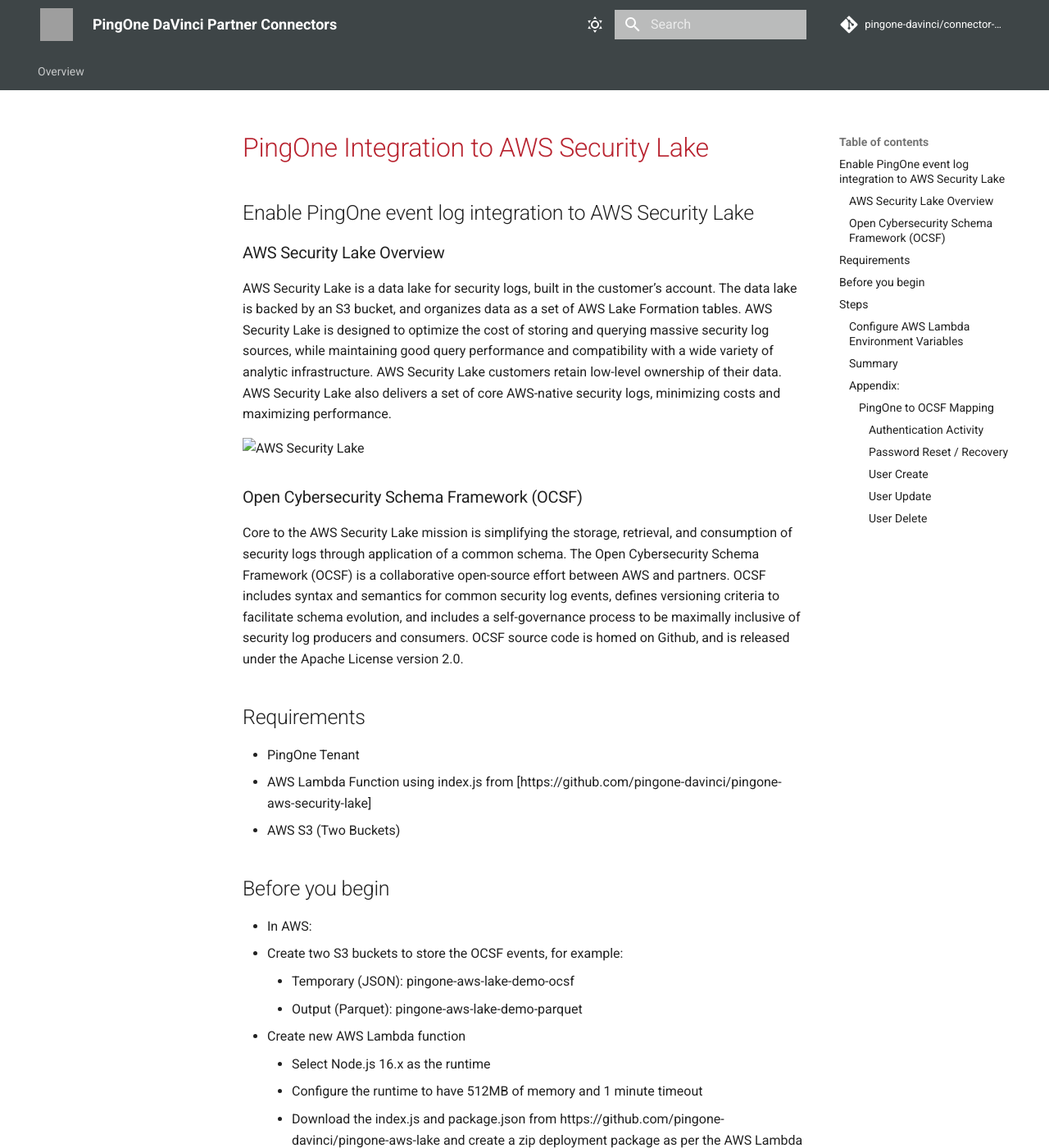
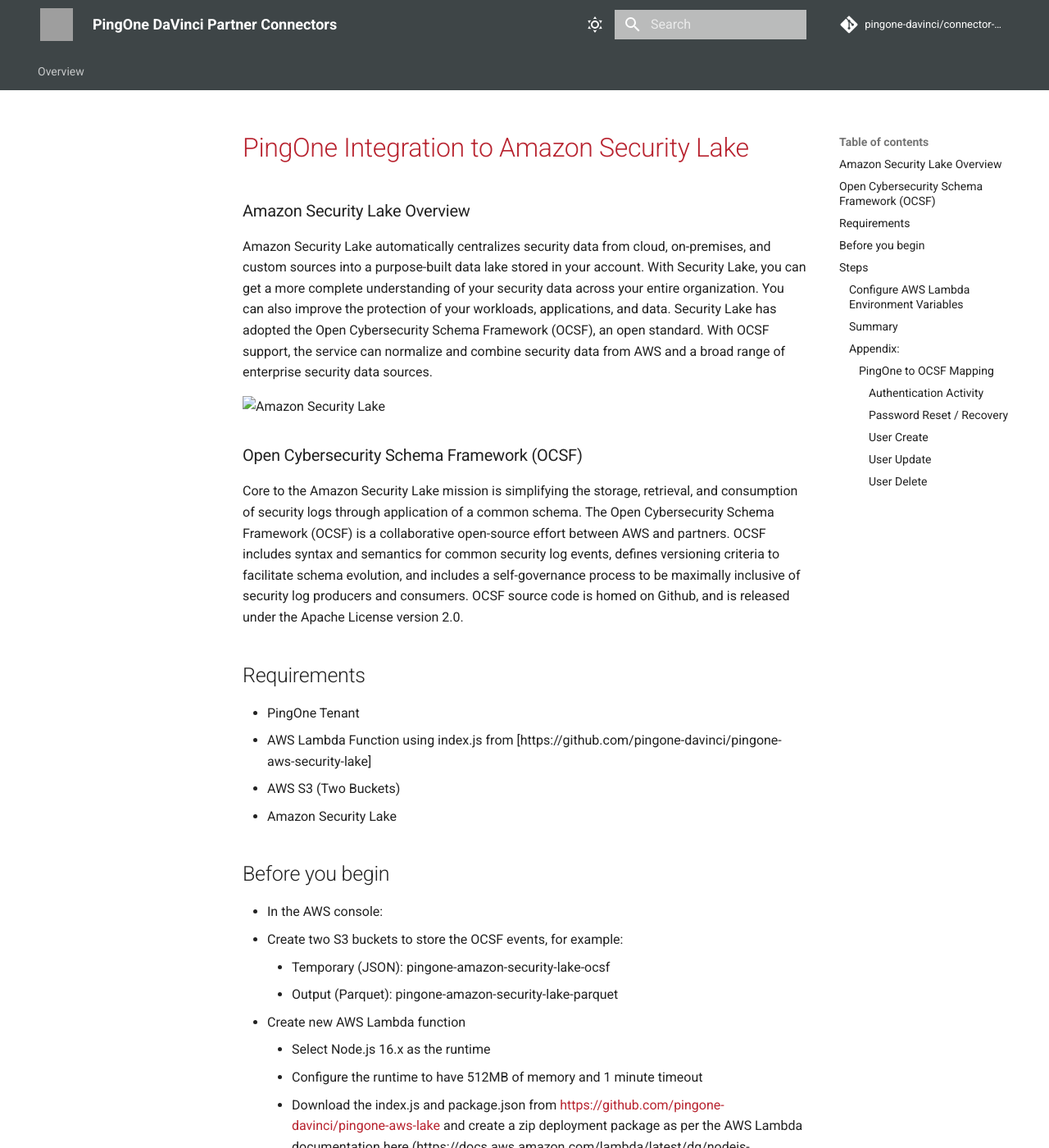
Before and after one commit to pingone-davinci/documentation, an MkDocs documentation site: the page built from docs/amazon-security-lake/README.md, in a window 1280 px wide and 1400 px high. Shown: the whole window at 82% size. Built offline with MkDocs 1.6.1 and Material for MkDocs 9.7.7, drawn with Linux system fonts in a browser that asks for light colours; comment, search, counter and statistics services are not loaded; some of the changed text lies outside the part shown; grey boxes are pictures that could not be loaded.

Commit message:
Update README.md

```diff
--- a/docs/amazon-security-lake/README.md
+++ b/docs/amazon-security-lake/README.md
@@ -1,30 +1,28 @@
-# PingOne Integration to AWS Security Lake
+# PingOne Integration to Amazon Security Lake
 
-## Enable PingOne event log integration to AWS Security Lake
+### Amazon Security Lake Overview
+Amazon Security Lake automatically centralizes security data from cloud, on-premises, and custom sources into a purpose-built data lake stored in your account. With Security Lake, you can get a more complete understanding of your security data across your entire organization. You can also improve the protection of your workloads, applications, and data. Security Lake has adopted the Open Cybersecurity Schema Framework (OCSF), an open standard. With OCSF support, the service can normalize and combine security data from AWS and a broad range of enterprise security data sources.
 
-### AWS Security Lake Overview
-AWS Security Lake is a data lake for security logs, built in the customer’s account. The data lake is backed by an S3 bucket, and organizes data as a set of AWS Lake Formation tables. AWS Security Lake is designed to optimize the cost of storing and querying massive security log sources, while maintaining good query performance and compatibility with a wide variety of analytic infrastructure. AWS Security Lake
-customers retain low-level ownership of their data. AWS Security Lake also delivers a set of core AWS-native security logs, minimizing costs and maximizing performance.
-
-![AWS Security Lake](2022-security-lake-1.jpeg)
+![Amazon Security Lake](2022-security-lake-1.jpeg)
 
 ### Open Cybersecurity Schema Framework (OCSF)
-Core to the AWS Security Lake mission is simplifying the storage, retrieval, and consumption of security logs through application of a common schema. The Open Cybersecurity Schema Framework (OCSF) is a collaborative open-source effort between AWS and partners. OCSF includes syntax and semantics for common security log events, defines versioning criteria to facilitate schema evolution, and includes a self-governance process to be maximally inclusive of security log producers and consumers. OCSF source code is homed on Github, and is released under the Apache License version 2.0.
+Core to the Amazon Security Lake mission is simplifying the storage, retrieval, and consumption of security logs through application of a common schema. The Open Cybersecurity Schema Framework (OCSF) is a collaborative open-source effort between AWS and partners. OCSF includes syntax and semantics for common security log events, defines versioning criteria to facilitate schema evolution, and includes a self-governance process to be maximally inclusive of security log producers and consumers. OCSF source code is homed on Github, and is released under the Apache License version 2.0.
 
 ## Requirements
 * PingOne Tenant
 * AWS Lambda Function using index.js from [https://github.com/pingone-davinci/pingone-aws-security-lake]
 * AWS S3 (Two Buckets)
+* Amazon Security Lake
 
 ## Before you begin
-* In AWS:
+* In the AWS console:
   * Create two S3 buckets to store the OCSF events, for example:
-    * Temporary (JSON): pingone-aws-lake-demo-ocsf
-    * Output (Parquet): pingone-aws-lake-demo-parquet
+    * Temporary (JSON): pingone-amazon-security-lake-ocsf
+    * Output (Parquet): pingone-amazon-security-lake-parquet
   * Create new AWS Lambda function
     * Select Node.js 16.x as the runtime
     * Configure the runtime to have 512MB of memory and 1 minute timeout
-    * Download the index.js and package.json from https://github.com/pingone-davinci/pingone-aws-lake and create a zip deployment package as per the AWS Lambda documentation here (https://docs.aws.amazon.com/lambda/latest/dg/nodejs-package.html)
+    * Download the index.js and package.json from [https://github.com/pingone-davinci/pingone-aws-lake](https://github.com/pingone-davinci/pingone-amazon-security-lake) and create a zip deployment package as per the AWS Lambda documentation here (https://docs.aws.amazon.com/lambda/latest/dg/nodejs-package.html)
 
 
 ## Steps
@@ -40,7 +38,7 @@
 | **REGION**   |  The AWS Region of the Lambda   |
 | **S3_BUCKET_OCSF**   |  The name of the S3 bucket created to store the temporary OCSF events      |
 | **S3_BUCKET_PARQUET**   | The name of the S3 bucket created to store the final parquet event files        |
-| **SOURCE_LOCATION**   | Is the location provided by AWS Security Lake when registering the custom source       |
+| **SOURCE_LOCATION**   | Is the location provided by Amazon Security Lake when registering the custom source       |
 | **USERNAME**   | The PingOne Webhook basic authentication username        |
 
 ![Env Variable Example](image8.png)
```
